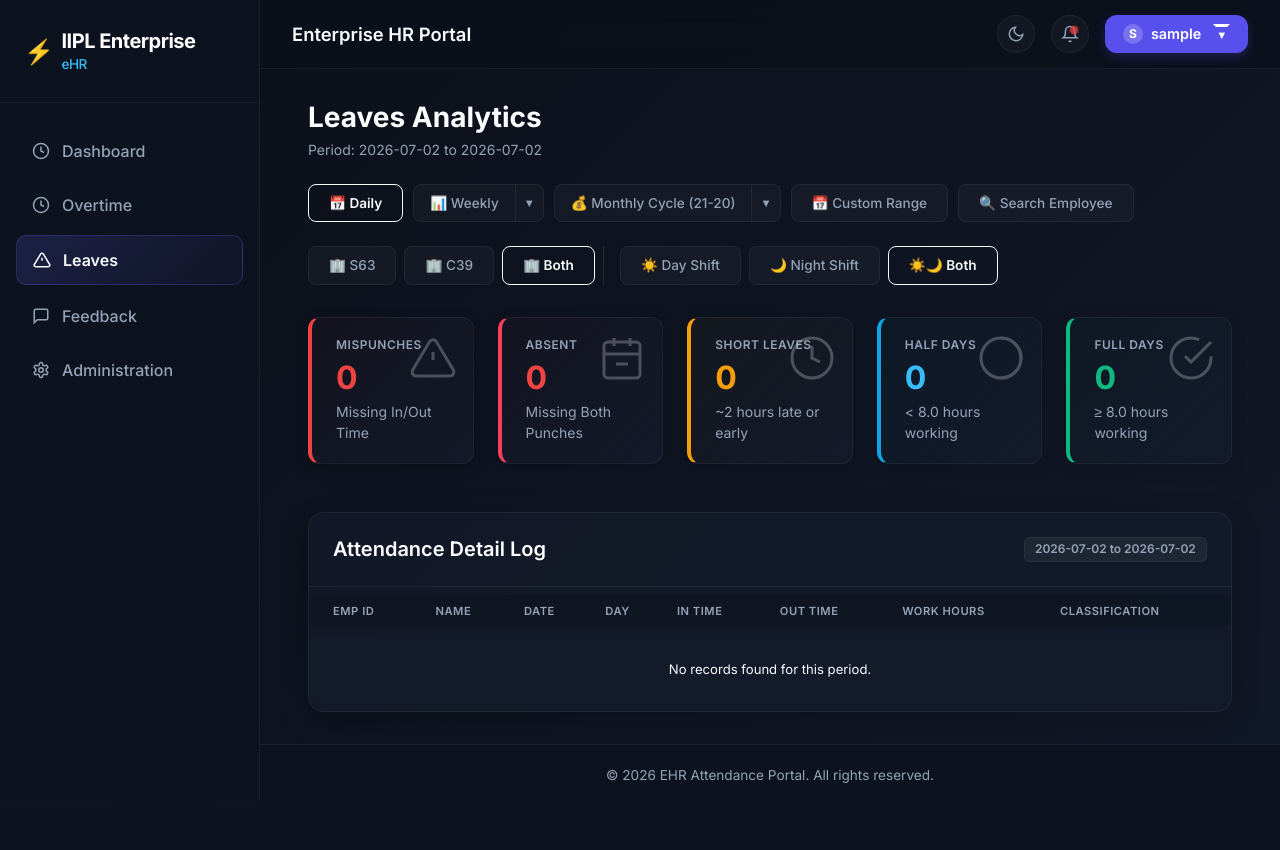
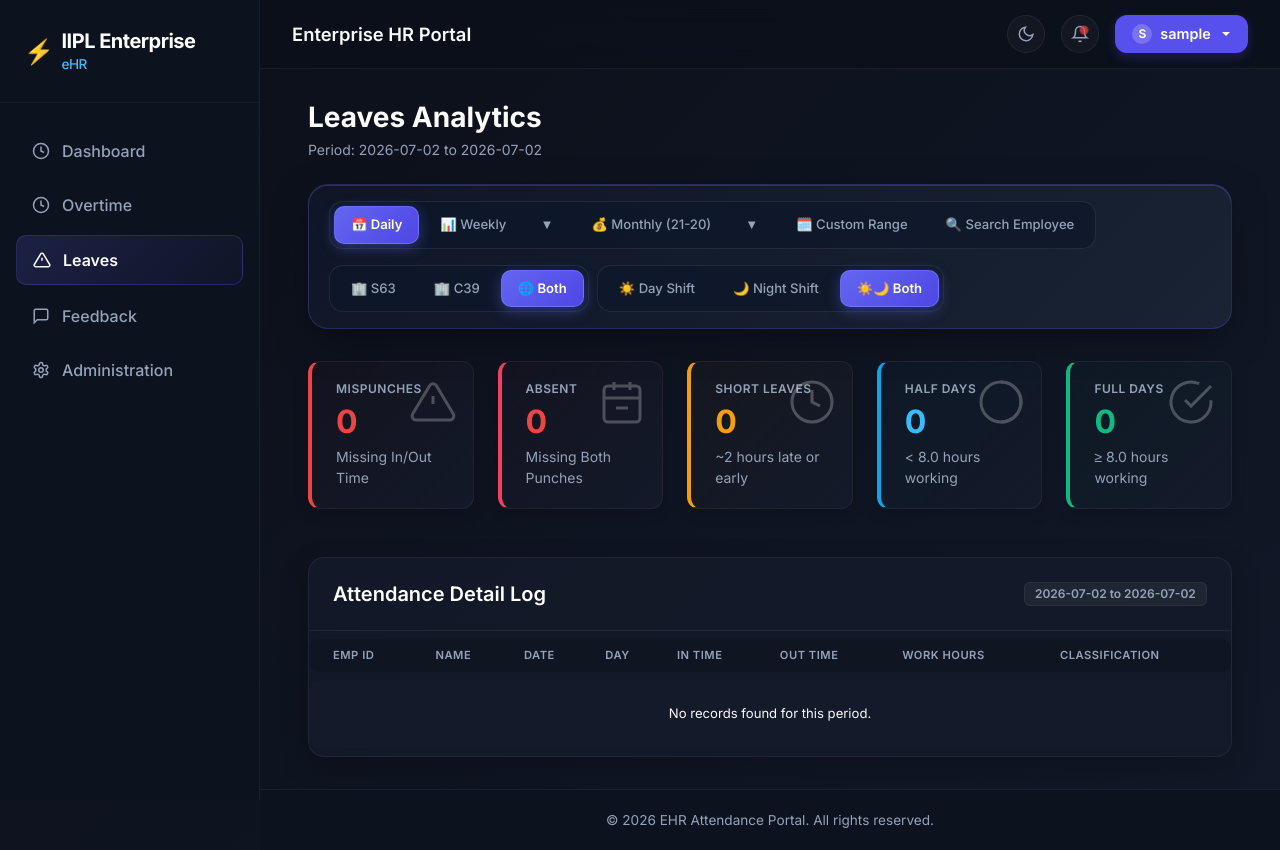
Before and after one commit to ShailRajak/attendance, a Django app: page /leaves/ in a window 1280 px wide. Before the commit the page ends 800 px from the top, so only its background shows below. Run offline with Django 5.2, Linux system fonts and the light colour scheme; the visitor is signed in with stand-in values (Sample User, id 1); data that the repository does not hold is empty.

Commit message:
Redesign Filter Bar into an Ultra-Modern Glassmorphic Control Panel

```diff
--- a/ehr/attendance/views.py
+++ b/ehr/attendance/views.py
@@ -1,4 +1,4 @@
-# Reload trigger for Monthly KPI sum aggregation implementation for Admin and Management roles
+# Reload trigger for Ultra-Modern Glassmorphic Control Bar UI upgrade
 from django.contrib import messages
 from django.contrib.auth.decorators import login_required
 from django.http import HttpResponse, JsonResponse
--- a/ehr/templates/attendance/leaves.html
+++ b/ehr/templates/attendance/leaves.html
@@ -128,183 +128,187 @@
         cursor: pointer;
         position: relative;
     }
-
     .period-btn:hover {
         color: var(--text-main);
         background: rgba(255, 255, 255, 0.06);
     }
 
+    .filter-control-panel {
+        background: linear-gradient(135deg, rgba(15, 23, 42, 0.85) 0%, rgba(30, 41, 59, 0.7) 100%);
+        backdrop-filter: blur(20px);
+        -webkit-backdrop-filter: blur(20px);
+        border: 1px solid rgba(99, 102, 241, 0.25);
+        border-radius: 20px;
+        padding: 1rem 1.25rem;
+        box-shadow: 0 12px 40px -10px rgba(0, 0, 0, 0.5), inset 0 1px 0 rgba(255, 255, 255, 0.12);
+        margin-bottom: 2rem;
+        position: relative;
+        z-index: 100;
+    }
+
+    .filter-pill-group {
+        display: inline-flex;
+        align-items: center;
+        background: rgba(15, 23, 42, 0.65);
+        padding: 4px;
+        border-radius: 14px;
+        border: 1px solid rgba(255, 255, 255, 0.08);
+        gap: 4px;
+        flex-wrap: wrap;
+    }
+
+    .segmented-pill-bar {
+        display: inline-flex;
+        align-items: center;
+        background: rgba(15, 23, 42, 0.65);
+        padding: 4px;
+        border-radius: 14px;
+        border: 1px solid rgba(255, 255, 255, 0.08);
+        gap: 4px;
+        flex-wrap: wrap;
+    }
+
     .period-toggle {
         display: flex;
         gap: 10px;
-        margin-bottom: 1.5rem;
         position: relative;
     }
-
+    .period-btn {
+        background: transparent;
+        border: 1px solid transparent;
+        color: #94a3b8;
+        padding: 0.5rem 1rem;
+        border-radius: 10px;
+        font-weight: 500;
+        font-size: 0.82rem;
+        text-decoration: none;
+        display: inline-flex;
+        align-items: center;
+        gap: 6px;
+        transition: all 0.25s cubic-bezier(0.4, 0, 0.2, 1);
+        cursor: pointer;
+        position: relative;
+    }
+    .period-btn:hover {
+        color: #f8fafc;
+        background: rgba(255, 255, 255, 0.08);
+        transform: translateY(-1px);
+    }
     .period-btn.active {
-        background: transparent;
-        color: var(--text-main);
-        border-color: var(--text-main);
+        background: linear-gradient(135deg, #6366f1 0%, #4f46e5 100%) !important;
+        color: #ffffff !important;
         font-weight: 600;
+        border-color: rgba(129, 140, 248, 0.5);
+        box-shadow: 0 4px 14px rgba(99, 102, 241, 0.4);
     }
 
-    .dropdown-toggle::after {
-        content: ' ▼';
-        font-size: 0.7rem;
-        margin-left: 4px;
-    }
-
-    .period-dropdown {
-        border-radius: 8px;
-        background: rgba(255, 255, 255, 0.03);
-        overflow: visible;
-        height: 38px;
-        border: 1px solid var(--card-border);
-    }
-
-    .period-dropdown.active {
-        border-color: var(--text-main);
-    }
-
-    .period-dropdown-link {
-        font-size: 0.85rem;
-        height: 100%;
-        transition: all 0.2s;
-        border-top-left-radius: 7px;
-        border-bottom-left-radius: 7px;
-        color: var(--text-muted);
-        font-weight: 500;
-        border-right: 1px solid var(--card-border);
-    }
-
-    .period-dropdown-link:hover {
-        background: rgba(255, 255, 255, 0.06) !important;
-    }
-
-    .period-dropdown-link.active {
-        color: var(--text-main);
-        font-weight: 600;
-        border-right-color: var(--text-main);
-    }
-
-    .period-dropdown-toggle {
-        background: none;
-        border: none;
-        height: 100%;
-        font-size: 0.7rem;
-        transition: all 0.2s;
-        border-top-right-radius: 7px;
-        border-bottom-right-radius: 7px;
-        color: var(--text-muted);
-    }
-
-    .period-dropdown-toggle:hover {
-        background: rgba(255, 255, 255, 0.06) !important;
-    }
-
-    .period-dropdown-toggle.active {
-        color: var(--text-main);
+    div.custom-dropdown {
+        background: rgba(15, 23, 42, 0.95) !important;
+        backdrop-filter: blur(24px) !important;
+        -webkit-backdrop-filter: blur(24px) !important;
+        border: 1px solid rgba(99, 102, 241, 0.3) !important;
+        border-radius: 16px !important;
+        box-shadow: 0 20px 50px rgba(0, 0, 0, 0.7), 0 0 20px rgba(99, 102, 241, 0.15) !important;
+        padding: 1.25rem !important;
+        margin-top: 0.5rem !important;
     }
 </style>
 
-<!-- Period Selection Row -->
-<div class="row mb-4 fade-in-el" style="position: relative; z-index: 100;">
-    <div class="col-12">
-        <div class="period-toggle">
-            <!-- Daily button -->
-            <a href="?period=daily{% if request.GET.employee_id %}&employee_id={{ request.GET.employee_id }}{% endif %}"
-                class="period-btn {% if period == 'daily' %}active{% endif %}">
+<!-- Ultra-Modern Floating Control Center -->
+<div class="filter-control-panel fade-in-el">
+    <div class="d-flex flex-column gap-3">
+        <!-- Row 1: Time Period & Filter Pills -->
+        <div class="d-flex align-items-center justify-content-between flex-wrap gap-3">
+            <div class="filter-pill-group">
+                <a href="?period=daily{% if request.GET.employee_id %}&employee_id={{ request.GET.employee_id }}{% endif %}" class="period-btn {% if period == 'daily' %}active{% endif %}">
                     📅 Daily
                 </a>
 
                 <!-- Weekly button -->
-            <div
-                class="dropdown d-flex align-items-center period-dropdown{% if period == 'weekly' %} active{% endif %}">
-                <!-- Main link button -->
+                <div class="dropdown d-inline-flex align-items-center">
                     <a href="?period=weekly{% if request.GET.employee_id %}&employee_id={{ request.GET.employee_id }}{% endif %}"
-                    class="px-3 text-decoration-none d-flex align-items-center gap-2 period-dropdown-link{% if period == 'weekly' %} active{% endif %}">
+                       class="period-btn {% if period == 'weekly' %}active{% endif %}"
+                       style="{% if period == 'weekly' %}border-top-right-radius: 0; border-bottom-right-radius: 0; padding-right: 0.5rem;{% endif %}">
                         📊 Weekly
                     </a>
-                <!-- Dropdown toggle arrow -->
-                <button
-                    class="px-2 d-flex align-items-center justify-content-center period-dropdown-toggle{% if period == 'weekly' %} active{% endif %}"
-                    type="button" data-bs-toggle="dropdown" data-bs-auto-close="outside">
+                    <button class="period-btn {% if period == 'weekly' %}active{% endif %}"
+                            type="button"
+                            data-bs-toggle="dropdown"
+                            data-bs-auto-close="outside"
+                            style="{% if period == 'weekly' %}border-top-left-radius: 0; border-bottom-left-radius: 0; padding-left: 0.25rem; padding-right: 0.6rem; font-size: 0.65rem;{% endif %}">
                         ▼
                     </button>
-                <div class="dropdown-menu custom-dropdown p-3 bg-dark border-secondary"
-                    style="min-width: 320px; z-index: 999999;">
-                    <h6 class="dropdown-header text-white px-0">Select Week</h6>
-                    <form method="GET">
+                    <div class="dropdown-menu custom-dropdown" style="min-width: 320px; z-index: 999999;">
+                        <div class="dropdown-header">Select Week</div>
+                        <form method="GET" style="min-width: 300px;">
                             <input type="hidden" name="period" value="weekly">
                             {% if request.GET.employee_id %}
                             <input type="hidden" name="employee_id" value="{{ request.GET.employee_id }}">
                             {% endif %}
                             <div class="mb-3">
-                            <label class="form-label text-muted small mb-1">Year</label>
-                            <select name="year" class="form-select bg-dark text-white border-secondary">
+                                <label class="form-label-custom" style="font-size: 0.75rem;">Year</label>
+                                <select name="year" class="form-select form-control-custom" style="font-size: 0.85rem;">
                                     <option value="{{ current_year }}" selected>{{ current_year }}</option>
                                     <option value="{{ current_year|add:'-1' }}">{{ current_year|add:'-1' }}</option>
                                 </select>
                             </div>
                             <div class="mb-3">
-                            <label class="form-label text-muted small mb-1">Week</label>
-                            <select name="week_num" class="form-select bg-dark text-white border-secondary"
-                                style="max-height: 200px; overflow-y: auto;">
+                                <label class="form-label-custom" style="font-size: 0.75rem;">Week</label>
+                                <select name="week_num" class="form-select form-control-custom" style="font-size: 0.85rem; max-height: 200px; overflow-y: auto;">
                                     {% for week in all_weeks %}
                                     <option value="{{ week.week_num }}" {% if selected_week == week.week_num|stringformat:"s" %}selected{% endif %}>{{ week.label }}</option>
                                     {% endfor %}
                                 </select>
                             </div>
-                        <button type="submit" class="btn btn-primary w-100">Apply Week</button>
+                            <button type="submit" class="btn btn-accent w-100 py-2">Apply Week</button>
                         </form>
                     </div>
                 </div>
 
                 <!-- Monthly button -->
-            <div
-                class="dropdown d-flex align-items-center period-dropdown{% if period == 'monthly' %} active{% endif %}">
-                <!-- Main link button -->
+                <div class="dropdown d-inline-flex align-items-center">
                     <a href="?period=monthly{% if request.GET.employee_id %}&employee_id={{ request.GET.employee_id }}{% endif %}"
-                    class="px-3 text-decoration-none d-flex align-items-center gap-2 period-dropdown-link{% if period == 'monthly' %} active{% endif %}">
-                    💰 Monthly Cycle (21-20)
+                       class="period-btn {% if period == 'monthly' %}active{% endif %}"
+                       style="{% if period == 'monthly' %}border-top-right-radius: 0; border-bottom-right-radius: 0; padding-right: 0.5rem;{% endif %}">
+                        💰 Monthly (21-20)
                     </a>
-                <!-- Dropdown toggle arrow -->
-                <button
-                    class="px-2 d-flex align-items-center justify-content-center period-dropdown-toggle{% if period == 'monthly' %} active{% endif %}"
-                    type="button" data-bs-toggle="dropdown" data-bs-auto-close="outside">
+                    <button class="period-btn {% if period == 'monthly' %}active{% endif %}"
+                            type="button"
+                            data-bs-toggle="dropdown"
+                            data-bs-auto-close="outside"
+                            style="{% if period == 'monthly' %}border-top-left-radius: 0; border-bottom-left-radius: 0; padding-left: 0.25rem; padding-right: 0.6rem; font-size: 0.65rem;{% endif %}">
                         ▼
                     </button>
-                <div class="dropdown-menu custom-dropdown p-3 bg-dark border-secondary"
-                    style="min-width: 320px; max-height: 80vh; overflow-y: auto; z-index: 999999;">
-                    <h6 class="dropdown-header text-white px-0">Select Billing Cycle (21-20)</h6>
+                    <div class="dropdown-menu custom-dropdown" style="min-width: 320px; max-height: 80vh; overflow-y: auto; z-index: 999999;">
+                        <div class="dropdown-header">Select Billing Cycle (21-20)</div>
                         <form method="GET">
                             <input type="hidden" name="period" value="monthly">
                             {% if request.GET.employee_id %}
                             <input type="hidden" name="employee_id" value="{{ request.GET.employee_id }}">
                             {% endif %}
                             <div class="mb-3">
-                            <label class="form-label text-muted small mb-1">Year</label>
-                            <select name="year" class="form-select bg-dark text-white border-secondary">
+                                <label class="form-label-custom" style="font-size: 0.75rem;">Year</label>
+                                <select name="year" class="form-select form-control-custom" style="font-size: 0.85rem;">
                                     <option value="{{ current_year }}" selected>{{ current_year }}</option>
                                     <option value="{{ current_year|add:'-1' }}">{{ current_year|add:'-1' }}</option>
                                 </select>
                             </div>
                             <div class="mb-3">
-                            <label class="form-label text-muted small mb-1">Billing Cycle</label>
-                            <select name="cycle_num" class="form-select bg-dark text-white border-secondary"
-                                style="max-height: 200px; overflow-y: auto;">
+                                <label class="form-label-custom" style="font-size: 0.75rem;">Billing Cycle</label>
+                                <select name="cycle_num" class="form-select form-control-custom" style="font-size: 0.85rem; max-height: 200px; overflow-y: auto;">
                                     {% for cycle in all_cycles %}
                                     <option value="{{ cycle.cycle_num }}" {% if selected_cycle == cycle.cycle_num|stringformat:"s" %}selected{% endif %}>{{ cycle.label }}</option>
                                     {% endfor %}
                                 </select>
                             </div>
-                        <button type="submit" class="btn btn-primary w-100">Apply Cycle</button>
+                            <button type="submit" class="btn btn-accent w-100 py-2">Apply Cycle</button>
                         </form>
                     </div>
                 </div>
+
                 <!-- Custom Range button -->
                 <button type="button" class="period-btn {% if period == 'custom' %}active{% endif %}" data-bs-toggle="collapse" data-bs-target="#customRangeCollapse" aria-expanded="{% if period == 'custom' %}true{% else %}false{% endif %}" aria-controls="customRangeCollapse">
-                📅 Custom Range
+                    🗓️ Custom Range
                 </button>
 
                 {% if role != 'own' and role != 'employee' %}
@@ -315,9 +319,28 @@
                 {% endif %}
             </div>
 
+            <!-- Shift & Section Filters -->
+            {% if role != 'own' and role != 'employee' %}
+            <div class="d-flex align-items-center gap-2 flex-wrap">
+                {% if is_superuser %}
+                <div class="segmented-pill-bar">
+                    <button type="button" id="btnS63" class="period-btn">🏢 S63</button>
+                    <button type="button" id="btnC39" class="period-btn">🏢 C39</button>
+                    <button type="button" id="btnBothSections" class="period-btn active">🌐 Both</button>
+                </div>
+                {% endif %}
+                <div class="segmented-pill-bar">
+                    <button type="button" id="btnDayShift" class="period-btn">☀️ Day Shift</button>
+                    <button type="button" id="btnNightShift" class="period-btn">🌙 Night Shift</button>
+                    <button type="button" id="btnBothShifts" class="period-btn active">☀️🌙 Both</button>
+                </div>
+            </div>
+            {% endif %}
+        </div>
+
         <!-- Custom Date Range Picker (Collapsible) -->
-        <div class="collapse {% if period == 'custom' %}show{% endif %} mt-3" id="customRangeCollapse">
-            <div class="card-custom">
+        <div class="collapse {% if period == 'custom' %}show{% endif %} mt-2" id="customRangeCollapse">
+            <div class="card-custom border border-indigo-500/30">
                 <h6 class="fw-semibold mb-3 text-white">Custom Date Range</h6>
                 <form method="GET" class="row g-3">
                     <input type="hidden" name="period" value="custom">
@@ -338,23 +361,6 @@
                 </form>
             </div>
         </div>
-        {% if role != 'own' and role != 'employee' %}
-        <!-- Shift and Section Filters -->
-        <div class="d-flex align-items-center gap-3 mt-3 mb-2 flex-wrap">
-            <div class="d-flex gap-2 align-items-center flex-wrap">
-                {% if is_superuser %}
-                <div class="d-flex gap-2 me-2 border-end pe-2 border-secondary" style="border-color: rgba(255,255,255,0.1) !important;">
-                    <button type="button" id="btnS63" class="period-btn">🏢 S63</button>
-                    <button type="button" id="btnC39" class="period-btn">🏢 C39</button>
-                    <button type="button" id="btnBothSections" class="period-btn active">🏢 Both</button>
-                </div>
-                {% endif %}
-                <button type="button" id="btnDayShift" class="period-btn">☀️ Day Shift</button>
-                <button type="button" id="btnNightShift" class="period-btn">🌙 Night Shift</button>
-                <button type="button" id="btnBothShifts" class="period-btn active">☀️🌙 Both</button>
-            </div>
-        </div>
-        {% endif %}
     </div>
 </div>
 
```
Also changed, not shown: ehr/scratch/find_db_vs_api_diff.py (added, +31 -0 lines), ehr/scratch/validate_db_vs_api_records.py (added, +35 -0 lines), ehr/templates/attendance/home.html (+96 -64 lines), ehr/templates/attendance/overtime.html (+125 -52 lines), 1 other file. Lines whose indentation alone changed are shown as unchanged.
